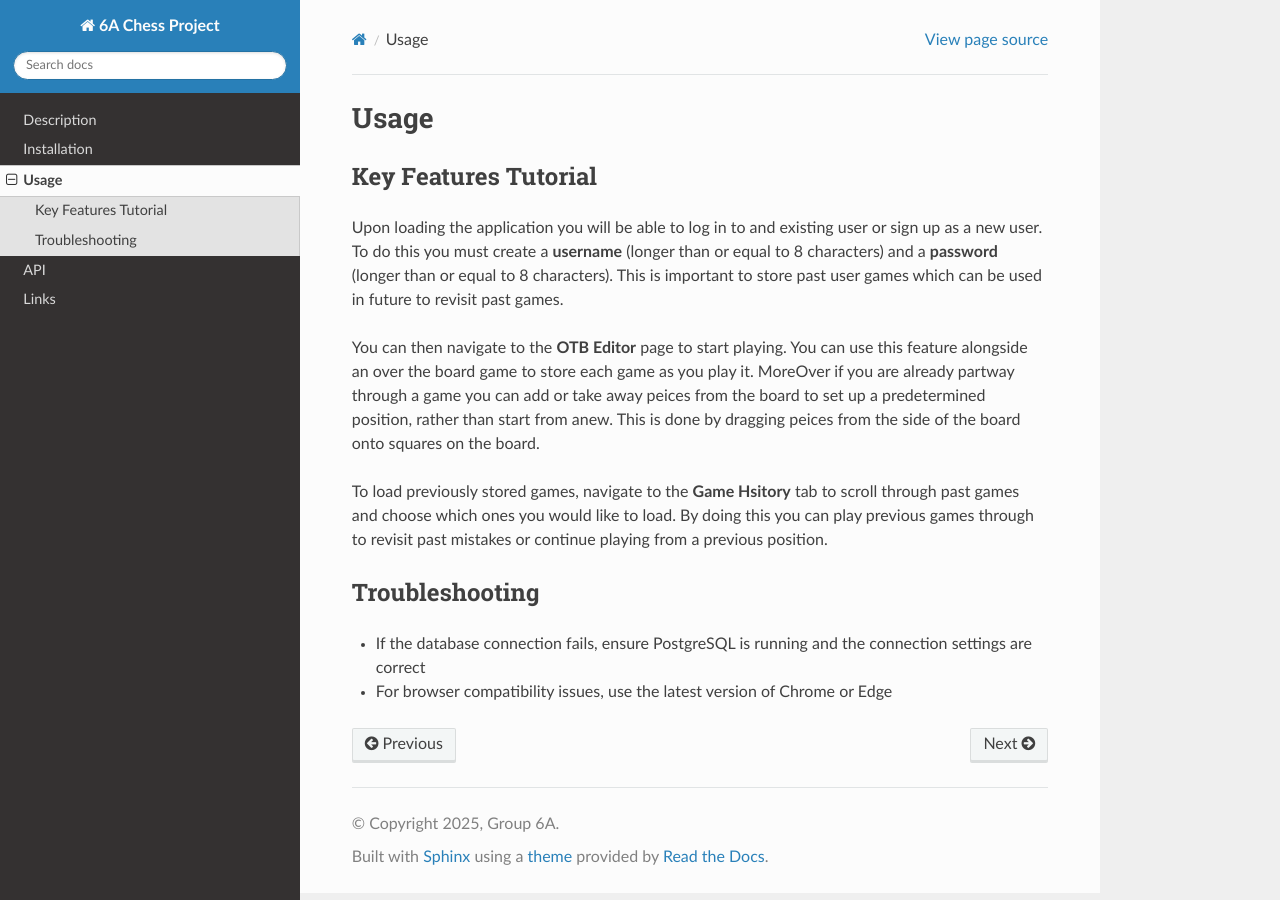
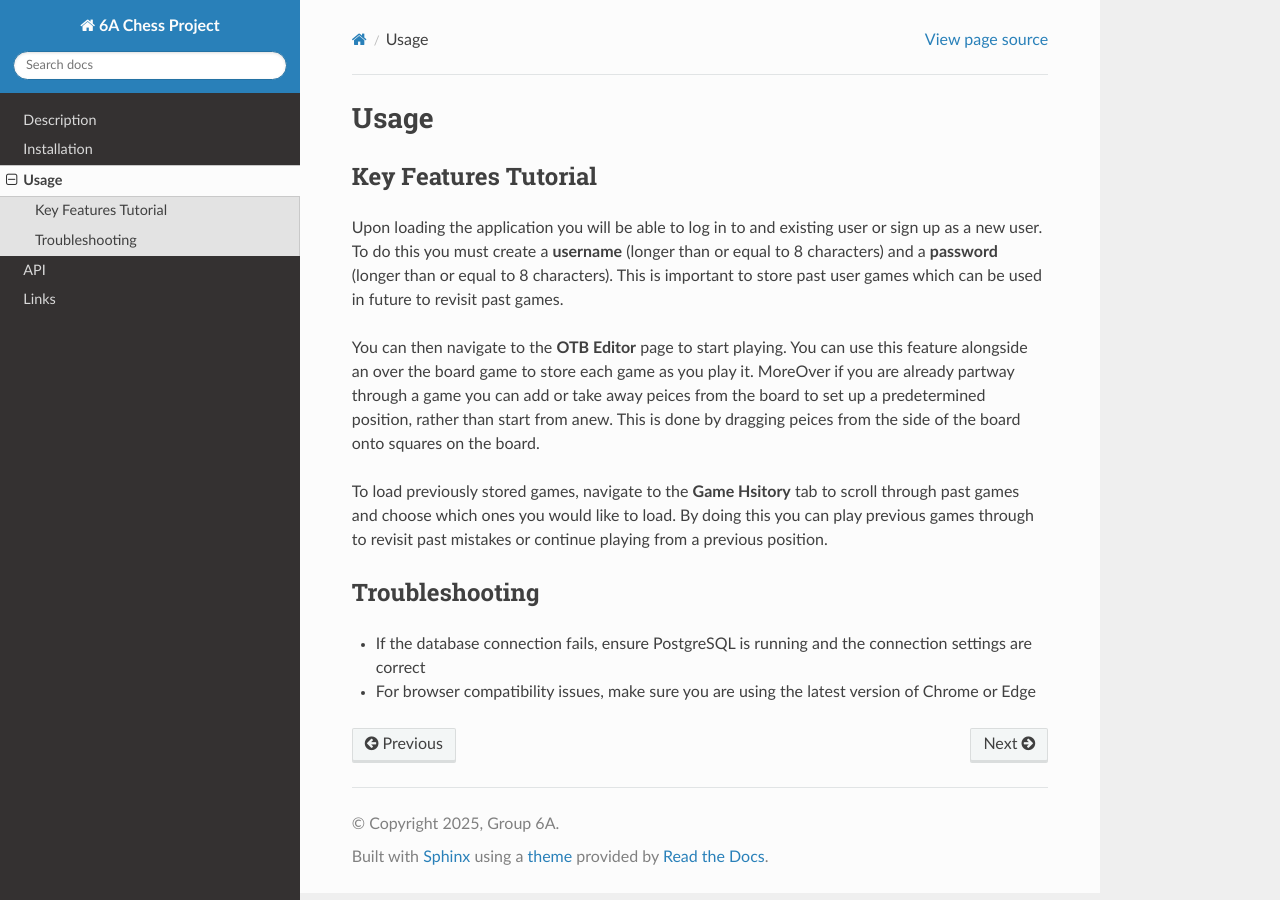
Before and after one commit to gherkins05/6A-Software-Coursework, a Sphinx documentation site: the page built from docs/source/usage.rst, in a window 1280 px wide. Built offline with Sphinx 7.4.7 and the Read the Docs theme 3.1.0, drawn with Linux system fonts in a browser that asks for light colours; pages that are not in the unit, such as notebooks, are missing from menus.

Commit message:
Update usage.rst

```diff
--- a/docs/source/usage.rst
+++ b/docs/source/usage.rst
@@ -13,4 +13,4 @@ To load previously stored games, navigate to the **Game Hsitory** tab to scroll
 Troubleshooting
 ---------------
 - If the database connection fails, ensure PostgreSQL is running and the connection settings are correct
-- For browser compatibility issues, use the latest version of Chrome or Edge
+- For browser compatibility issues, make sure you are using the latest version of Chrome or Edge
```
